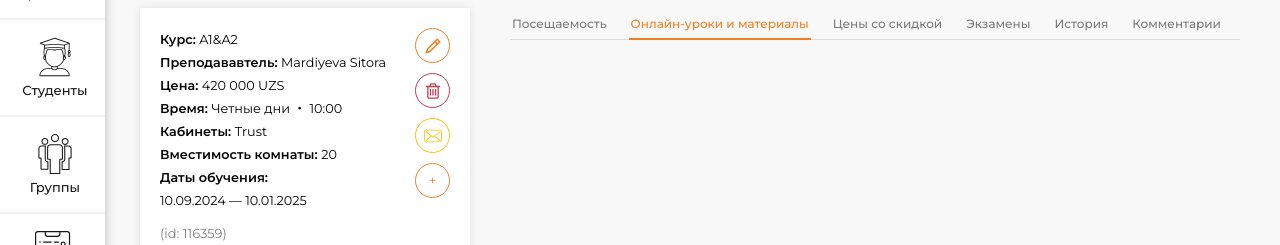
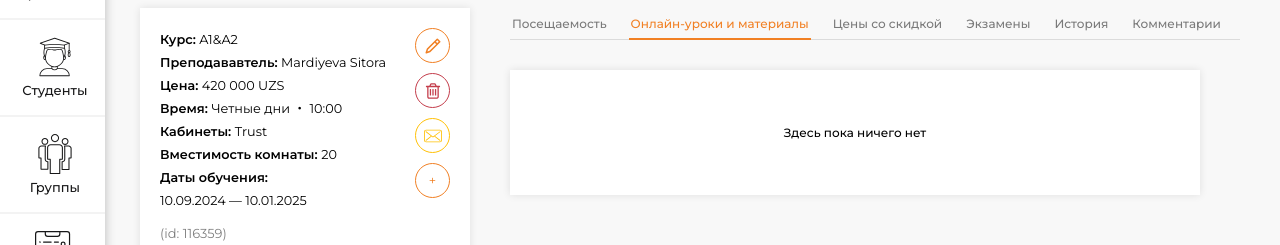
Before and after one commit to RuslanAl1mov/school-crm, a React (Create React App) app: page /groups/profile/1 in a window 1280 px wide. Both pictures are taken after a click on the link "Онлайн-уроки и материалы". Shown: the part 157-402 px from the top of the page. Built offline with nearby package versions, Linux system fonts and the light colour scheme.

Commit message:
Add windows with text 'здесь ничего нет' to GroupProfile template into Tabs. Bugfix in attendance table (close status button)

```diff
--- a/src/css/App.css
+++ b/src/css/App.css
@@ -239,6 +239,20 @@ body {
     font-weight: 500;
 }
 
+.big-nothing-found-bl1--nomargin {
+    width: calc(100% - 40px);
+    min-height: 125px;
+    display: flex;
+    align-items: center;
+    justify-content: center;
+
+    background-color: var(--white);
+    box-shadow: var(--card-box-shadow);
+
+    font-size: 12px;
+    font-weight: 500;
+}
+
 
 /* Заметки */
 .notes-block {
--- a/src/js/pages/groups/GroupProfile/GroupProfile.js
+++ b/src/js/pages/groups/GroupProfile/GroupProfile.js
@@ -308,6 +308,7 @@ const GroupProfile = () => {
                             <div className="tabs-divider"></div>
                         </div>
 
+                        {/* Вкладка "Посещаемость" */}
                         <div className={`main-big-tab-container ${activeTab === 'attendance' ? 'main-big-tab-container--active' : ''}`}>
                             <div className="attendance-container">
 
@@ -390,23 +391,23 @@ const GroupProfile = () => {
                                                                 ) : (
                                                                     <div>
                                                                         {attendanceStatus[student.id][date] == true ? (
-                                                                            <a className="attendance-status-block attendance-status--positive" onClick={() => handleAttendanceChange(date, null, student.id)}>
+                                                                            <div className="attendance-status-block attendance-status--positive">
                                                                                 <span>Был</span>
-                                                                                <div className="small-circle-close-block">
+                                                                                <a className="small-circle-close-block" onClick={() => handleAttendanceChange(date, null, student.id)}>
                                                                                     <svg>
                                                                                         <use href={`${icons}#cancel-close-cross-delete`}></use>
                                                                                     </svg>
-                                                                                </div>
-                                                                            </a>
+                                                                                </a>
+                                                                            </div>
                                                                         ) : (
-                                                                            <a className="attendance-status-block attendance-status--negative" onClick={() => handleAttendanceChange(date, null, student.id)}>
+                                                                            <div className="attendance-status-block attendance-status--negative">
                                                                                 <span>Нет</span>
-                                                                                <div className="small-circle-close-block">
+                                                                                <a className="small-circle-close-block" onClick={() => handleAttendanceChange(date, null, student.id)}>
                                                                                     <svg>
                                                                                         <use href={`${icons}#cancel-close-cross-delete`}></use>
                                                                                     </svg>
-                                                                                </div>
-                                                                            </a>
+                                                                                </a>
+                                                                            </div>
                                                                         )}
                                                                     </div>
                                                                 )}
@@ -420,6 +421,31 @@ const GroupProfile = () => {
                                 </table>
                             </div>
                         </div>
+
+                        {/* Вкладка "Онлайн-уроки и материалы" */}
+                        <div className={`main-big-tab-container ${activeTab === 'online-classes' ? 'main-big-tab-container--active' : ''}`}>
+                            <div className="big-nothing-found-bl1--nomargin">Здесь пока ничего нет</div>
+                        </div>
+
+                        {/* Вкладка "Цены со скидкой" */}
+                        <div className={`main-big-tab-container ${activeTab === 'prices' ? 'main-big-tab-container--active' : ''}`}>
+                            <div className="big-nothing-found-bl1--nomargin">Здесь пока ничего нет</div>
+                        </div>
+
+                        {/* Вкладка "Экзамены" */}
+                        <div className={`main-big-tab-container ${activeTab === 'exams' ? 'main-big-tab-container--active' : ''}`}>
+                            <div className="big-nothing-found-bl1--nomargin">Здесь пока ничего нет</div>
+                        </div>
+
+                        {/* Вкладка "История" */}
+                        <div className={`main-big-tab-container ${activeTab === 'history' ? 'main-big-tab-container--active' : ''}`}>
+                            <div className="big-nothing-found-bl1--nomargin">Здесь пока ничего нет</div>
+                        </div>
+
+                        {/* Вкладка "Комментарии" */}
+                        <div className={`main-big-tab-container ${activeTab === 'comments' ? 'main-big-tab-container--active' : ''}`}>
+                            <div className="big-nothing-found-bl1--nomargin">Здесь пока ничего нет</div>
+                        </div>
                     </div>
                 </div>
 
```
